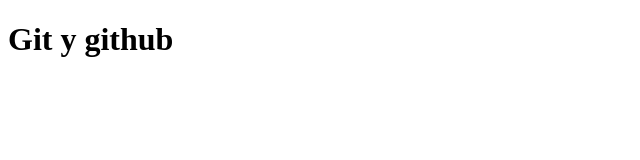
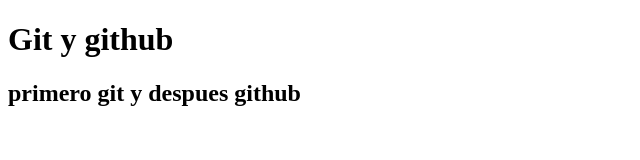
Before and after one commit to Sebasrga/primer-repositorio, a plain HTML site: page index.html in a window 1280 px wide. Shown: the whole page, without its empty margins (0-640 px from the left). Drawn offline with Linux system fonts and the light colour scheme.

Commit message:
agregado git y github

```diff
--- a/index.html
+++ b/index.html
@@ -7,5 +7,6 @@
 </head>
 <body>
     <h1>Git y github</h1>
+    <h2>primero git y despues github</h2>
 </body>
 </html>
```
